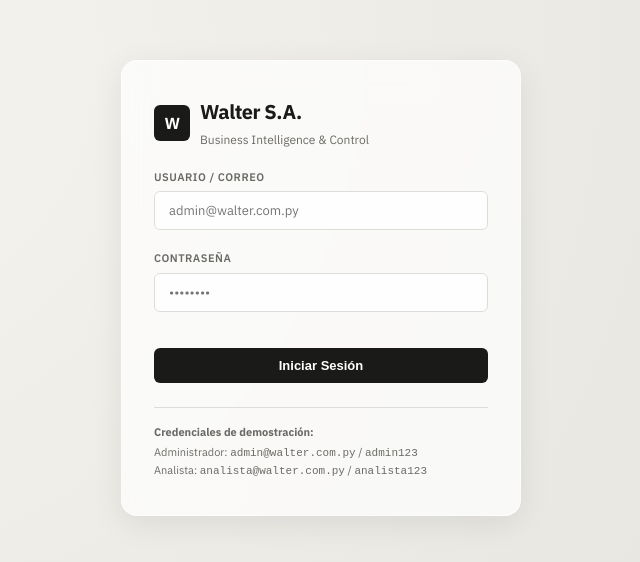
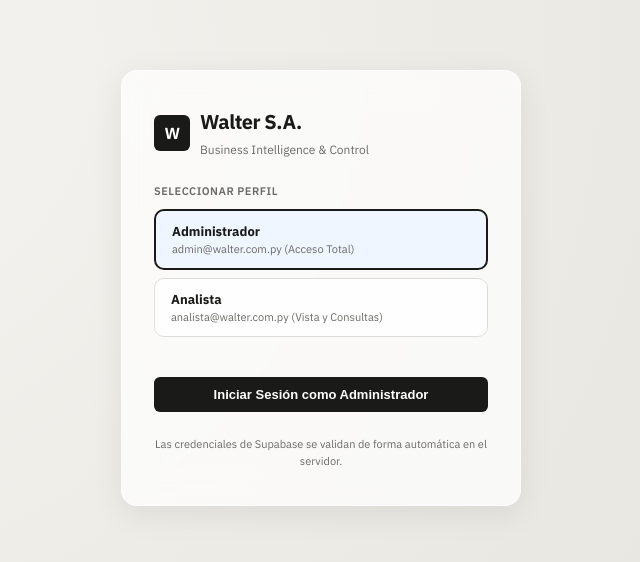
Before and after one commit to pasilv07/NextBI, a Next.js app: page /login in a window 1280 px wide. Shown: the part 112-674 px from the top of the page, without its empty margins (319-959 px from the left). Built offline with nearby package versions, Linux system fonts and the light colour scheme.

Commit message:
ux: simplify login by replacing manual credentials input with quick role selector buttons

```diff
--- a/src/app/login/page.tsx
+++ b/src/app/login/page.tsx
@@ -6,8 +6,7 @@ import { useRouter, useSearchParams } from 'next/navigation';
 function LoginForm() {
   const router = useRouter();
   const searchParams = useSearchParams();
-  const [email, setEmail] = useState('');
-  const [password, setPassword] = useState('');
+  const [selectedRole, setSelectedRole] = useState<'admin' | 'analista'>('admin');
   const [error, setError] = useState<string | null>(null);
   const [isLoading, setIsLoading] = useState(false);
 
@@ -15,6 +14,9 @@ function LoginForm() {
     e.preventDefault();
     setError(null);
     setIsLoading(true);
+
+    const email = selectedRole === 'admin' ? 'admin@walter.com.py' : 'analista@walter.com.py';
+    const password = selectedRole === 'admin' ? 'admin123' : 'analista123';
 
     try {
       const res = await fetch('/api/auth/login', {
@@ -40,7 +42,7 @@ function LoginForm() {
   };
 
   return (
-    <form onSubmit={handleSubmit} style={{ display: 'flex', flexDirection: 'column', gap: '4px' }}>
+    <form onSubmit={handleSubmit} style={{ display: 'flex', flexDirection: 'column', gap: '16px' }}>
       {error && (
         <div className="alert al-r" style={{ marginBottom: '16px' }}>
           <span>●</span>
@@ -49,45 +51,66 @@ function LoginForm() {
       )}
 
       <div className="form-group">
-        <label className="form-label" htmlFor="email">Usuario / Correo</label>
-        <input
-          id="email"
-          type="email"
-          className="form-input"
-          placeholder="admin@walter.com.py"
-          value={email}
-          onChange={(e) => setEmail(e.target.value)}
-          required
-          disabled={isLoading}
-        />
-      </div>
+        <label className="form-label">Seleccionar Perfil</label>
 
-      <div className="form-group" style={{ marginBottom: '24px' }}>
-        <label className="form-label" htmlFor="password">Contraseña</label>
-        <input
-          id="password"
-          type="password"
-          className="form-input"
-          placeholder="••••••••"
-          value={password}
-          onChange={(e) => setPassword(e.target.value)}
-          required
-          disabled={isLoading}
-        />
+        <div style={{ display: 'flex', flexDirection: 'column', gap: '8px', marginTop: '4px' }}>
+          <button
+            type="button"
+            onClick={() => setSelectedRole('admin')}
+            style={{
+              padding: '12px 16px',
+              borderRadius: 'var(--radius-md)',
+              border: selectedRole === 'admin' ? '2px solid var(--text)' : '1px solid var(--border)',
+              background: selectedRole === 'admin' ? 'var(--blue-bg)' : 'rgba(255, 255, 255, 0.8)',
+              color: 'var(--text)',
+              textAlign: 'left',
+              cursor: 'pointer',
+              display: 'flex',
+              flexDirection: 'column',
+              gap: '2px',
+              fontFamily: 'inherit',
+              transition: 'var(--transition)'
+            }}
+          >
+            <strong style={{ fontSize: '13px' }}>Administrador</strong>
+            <span style={{ fontSize: '11px', color: 'var(--text-secondary)' }}>admin@walter.com.py (Acceso Total)</span>
+          </button>
+
+          <button
+            type="button"
+            onClick={() => setSelectedRole('analista')}
+            style={{
+              padding: '12px 16px',
+              borderRadius: 'var(--radius-md)',
+              border: selectedRole === 'analista' ? '2px solid var(--text)' : '1px solid var(--border)',
+              background: selectedRole === 'analista' ? 'var(--blue-bg)' : 'rgba(255, 255, 255, 0.8)',
+              color: 'var(--text)',
+              textAlign: 'left',
+              cursor: 'pointer',
+              display: 'flex',
+              flexDirection: 'column',
+              gap: '2px',
+              fontFamily: 'inherit',
+              transition: 'var(--transition)'
+            }}
+          >
+            <strong style={{ fontSize: '13px' }}>Analista</strong>
+            <span style={{ fontSize: '11px', color: 'var(--text-secondary)' }}>analista@walter.com.py (Vista y Consultas)</span>
+          </button>
+        </div>
       </div>
 
       <button
         type="submit"
         className="btn-primary"
         disabled={isLoading}
+        style={{ marginTop: '8px' }}
       >
-        {isLoading ? 'Iniciando sesión...' : 'Iniciar Sesión'}
+        {isLoading ? 'Iniciando sesión...' : `Iniciar Sesión como ${selectedRole === 'admin' ? 'Administrador' : 'Analista'}`}
       </button>
 
-      <div style={{ marginTop: '20px', borderTop: '1px solid var(--border)', paddingTop: '16px', fontSize: '11px', color: 'var(--text-secondary)' }}>
-        <p style={{ marginBottom: '4px' }}><strong>Credenciales de demostración:</strong></p>
-        <p>Administrador: <code>admin@walter.com.py</code> / <code>admin123</code></p>
-        <p>Analista: <code>analista@walter.com.py</code> / <code>analista123</code></p>
+      <div style={{ marginTop: '8px', fontSize: '11px', color: 'var(--text-secondary)', textAlign: 'center' }}>
+        Las credenciales de Supabase se validan de forma automática en el servidor.
       </div>
     </form>
   );
@@ -97,7 +120,7 @@ export default function LoginPage() {
   return (
     <div className="login-bg">
       <div className="login-card">
-        <div style={{ display: 'flex', alignItems: 'center', gap: '10px', marginBottom: '20px' }}>
+        <div style={{ display: 'flex', alignItems: 'center', gap: '10px', marginBottom: '24px' }}>
           <div className="logo" style={{ width: '36px', height: '36px', fontSize: '16px' }}>W</div>
           <div>
             <h1 className="login-title">Walter S.A.</h1>
```
